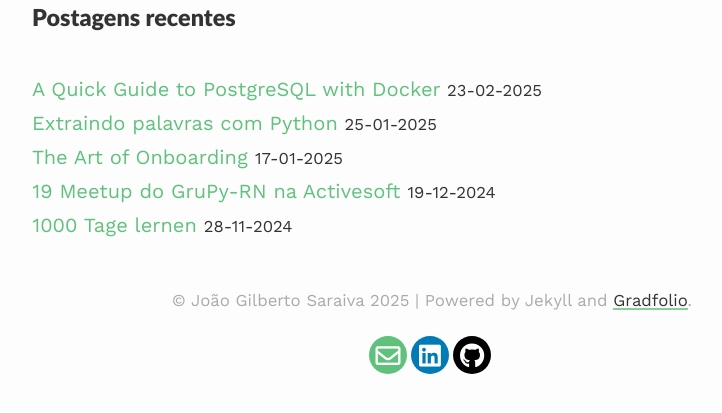
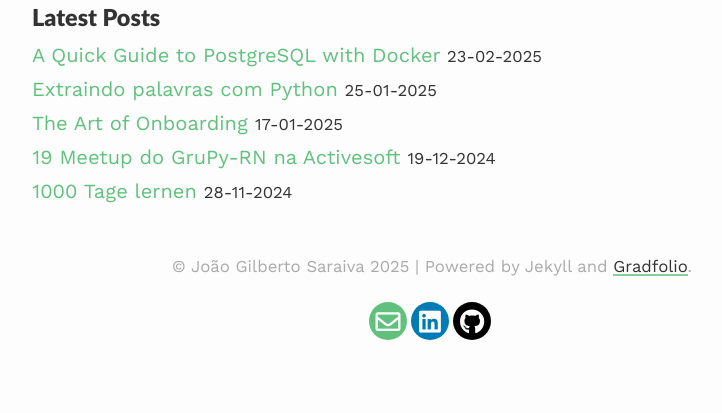
Before and after one commit to 0jonjo/0jonjo.github.io, a Jekyll site: the page built from index.md, in a window 1280 px wide, cut to the strip 342-980 px from the top of the page. Shown: the top 413 px of the strip, without its empty margins (208-930 px from the left). Built offline with Jekyll 4.4.1, drawn with Linux system fonts in a browser that asks for light colours; nearby versions of some CDN libraries.

Commit message:
translate latest posts

```diff
--- a/_layouts/about.html
+++ b/_layouts/about.html
@@ -11,9 +11,10 @@ layout: default
 {{ content }}
 
 <div>
-	<h3>Postagens recentes</h3><br>
-	{% for post in site.posts limit:5 %}
-    <a href="{{ post.url | prepend: site.baseurl }}">{{ post.title }}</a> <small>{{ post.date | date: '%d-%m-%Y' }}</small>
-    <br>
-	{% endfor %}
+  <h3>Latest Posts</h3>
+  {% for post in site.posts limit:5 %}
+  <a href="{{ post.url | prepend: site.baseurl }}">{{ post.title }}</a> <small>{{ post.date | date: '%d-%m-%Y'
+    }}</small>
+  <br>
+  {% endfor %}
 </div>
```
